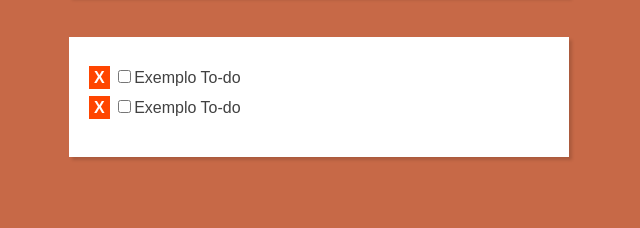
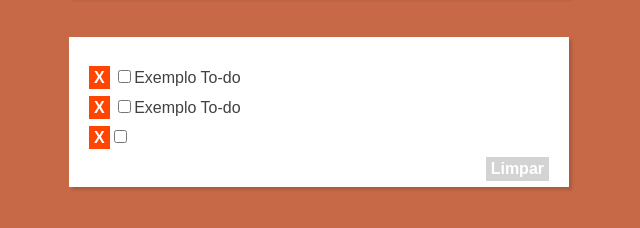
Before and after one commit to gustavo-zsilva/to-do-app, a plain HTML site: page index.html in a window 1280 px wide. Both pictures are taken after a click on the link "ADD". Shown: the part 134-362 px from the top of the page, without its empty margins (321-961 px from the left). Drawn offline with Linux system fonts and the light colour scheme.

Commit message:
Adição de to-dos básicos

```diff
--- a/index.html
+++ b/index.html
@@ -18,10 +18,13 @@
         <section class="all-todos">
             <ul>
                 <li> <a href="#">X</a> <input type="checkbox" name="1" id="1">Exemplo To-do</li>
-                <li> <a href="#">X</a> <input type="checkbox" name="1" id="1">Exemplo To-do</li>
+                <li> <a href="#">X</a> <input type="checkbox" name="2" id="2">Exemplo To-do</li>
 
             </ul>
+            <a href="#" class="clear">Limpar</a>
         </section>
     </div>
+
+    <script src="/scripts/script.js"></script>
 </body>
 </html>
--- /dev/null
+++ b/scripts/script.js
@@ -0,0 +1,25 @@
+const todo = document.querySelector('.new-todo input')
+const addButton = document.querySelector('.add-link')
+const checkbox = document.querySelector('.all-todos ul input')
+const checkboxes = []
+const ul = document.querySelector('ul')
+
+addButton.addEventListener('click', addTodo)
+
+function addTodo() {
+
+    let li = document.createElement('li')
+    let a = document.createElement('a')
+    let input = document.createElement('input')
+    input.setAttribute('type', 'checkbox')
+    a.innerHTML += 'X'
+
+    li.appendChild(a)
+    li.appendChild(input)
+    ul.appendChild(li)
+    li.innerHTML += todo.value
+
+
+    todo.value = ''
+
+}
--- a/styles/style.css
+++ b/styles/style.css
@@ -64,6 +64,11 @@ section.all-todos a {
     padding: 3px 5px;
 }
 
+section.all-todos a.clear {
+    float: right;
+    background-color: rgba(128, 128, 128, 0.349);
+}
+
 ul {
     list-style: none;
     margin: 0;
```
